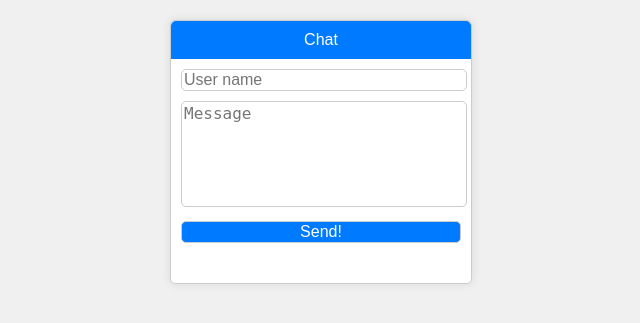
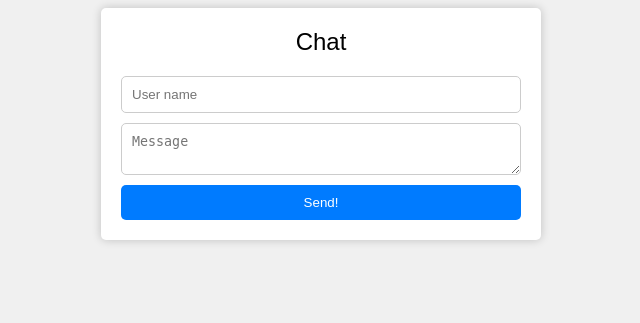
Before and after one commit to fab1kkk/flask-socket-chat, a Flask app: page / in a window 1280 px wide. Shown: the top 323 px of the page, without its empty margins (319-959 px from the left). Run offline with Flask 3, Linux system fonts and the light colour scheme; some libraries are stand-ins or nearby versions.

Commit message:
new chat style

```diff
--- a/main.py
+++ b/main.py
@@ -5,7 +5,8 @@ from flask import Flask, render_template
 from flask_socketio import SocketIO
 
 app = Flask(__name__)
-app.config['SECRET_KEY'] = SECRET_KEY
+app.config['SECRET_KEY'] = '123False'
+app.config['DEBUG'] = True
 socketio = SocketIO(app)
 
 @app.route('/')
@@ -23,4 +24,4 @@ def about():
     return render_template('about.html')
 
 if __name__ == '__main__':
-    socketio.run(app, debug = True)
+    socketio.run(app)
--- a/static/css/session.css
+++ b/static/css/session.css
@@ -1,53 +1,42 @@
-@import url("global.css");
-
 body {
     font-family: Arial, sans-serif;
     background-color: #f0f0f0;
-    margin: 0;
-    padding: 0;
 }
 
 .chat-window {
-    width: 300px;
-    margin: 20px auto;
+    max-width: 400px;
+    margin: 0 auto;
     background-color: #fff;
-    border: 1px solid #ccc;
+    box-shadow: 0 0 10px rgba(0, 0, 0, 0.2);
     border-radius: 5px;
-    box-shadow: 0 0 10px rgba(0, 0, 0, 0.1);
+    padding: 20px;
 }
 
 .chat-header {
-    background-color: #007bff;
-    color: #fff;
     text-align: center;
-    padding: 10px;
-    border-top-left-radius: 5px;
-    border-top-right-radius: 5px;
+    font-size: 24px;
+    margin-bottom: 20px;
 }
 
 .chat-form {
-    padding: 10px;
+    display: flex;
+    flex-direction: column;
 }
 
-.chat-form input,
-.chat-form textarea,
-.chat-form .submit-button {
-    width: 100%;
+.username,
+.message-area {
+    padding: 10px;
     margin-bottom: 10px;
     border: 1px solid #ccc;
     border-radius: 5px;
-    font-size: 16px;
-}
-
-.chat-form textarea {
-    resize: none;
-    height: 100px;
 }
 
 .submit-button {
+    padding: 10px;
     background-color: #007bff;
     color: #fff;
     border: none;
+    border-radius: 5px;
     cursor: pointer;
 }
 
@@ -56,16 +45,19 @@ body {
 }
 
 .message-container {
-    padding: 10px;
+    max-height: 300px;
+    overflow-y: auto;
+    overflow-x: hidden;
 }
 
 .message-item {
-    border-radius: 3px;
-    background-color: #0056b3;
+    background-color: #70a2d8;
+    color: #fff;
+    padding: 5px 10px;
+    border-radius: 5px;
+    margin: 5px 0;
 }
-.message-item > p {
-    color: white;
-    padding: 5px;
-    max-width: 100%;
-    word-wrap: break-word;
+
+.message-item p {
+    margin: 0;
 }
--- a/templates/session.html
+++ b/templates/session.html
@@ -11,7 +11,7 @@
         <div class="chat-header">Chat</div>
         <form action="" class="chat-form" method="post">
             <input type="text" class="username" placeholder="User name" required>
-            <textarea class="message" placeholder="Message" required></textarea>
+            <textarea class="message-area" placeholder="Message" required></textarea>
             <input type="submit" value="Send!" class="submit-button">
         </form>
         <div class="message-container" id="message-container">
@@ -33,7 +33,7 @@
        var form = $('form').on('submit', function(e) {
            e.preventDefault()
            let name = $('input.username').val()
-           let msg = $('textarea.message').val()
+           let msg = $('textarea.message-area').val()
 
            socket.emit('my event', {
               user_name : name,
```
